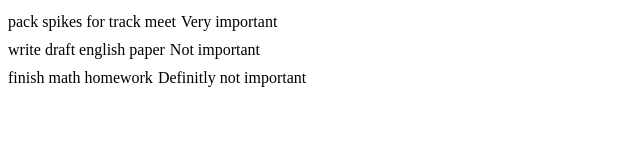
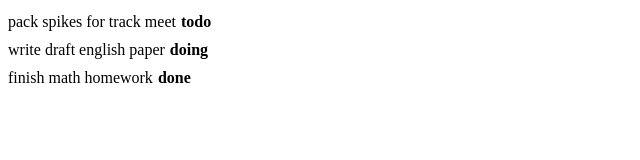
Before and after one commit to knightmoves-schools/capstone-071-display-task-status-sabell-cpu, a website: page index.html in a window 1280 px wide. Shown: the whole page, without its empty margins (0-640 px from the left). Drawn offline with Linux system fonts and the light colour scheme.

```diff
--- a/index.html
+++ b/index.html
@@ -13,7 +13,9 @@
         .status {
             padding: 5px;
         }
-
+        .status {
+            font-weight: 600;
+        }
     </style>
 </head>
 
@@ -21,15 +23,15 @@
     <div id="tasks">
         <div id="task-row-1" class="row">
             <div id="task-description-1">pack spikes for track meet</div>
-            <div id="task-status-1" class="status">Very important</div>
+            <div id="task-status-1" class="status">todo</div>
         </div>
         <div id="task-row-2" class="row">
             <div id="task-description-2">write draft english paper</div>
-            <div id="tast-status-2" class="status">Not important</div>
+            <div id="tast-status-2" class="status">doing</div>
         </div>
         <div id="task-row-3" class="row">
             <div id="task-description-3">finish math homework</div>
-            <div id="tast-status-3" class="status">Definitly not important</div>
+            <div id="tast-status-3" class="status">done</div>
         </div>
     </div>
 </body>
```
